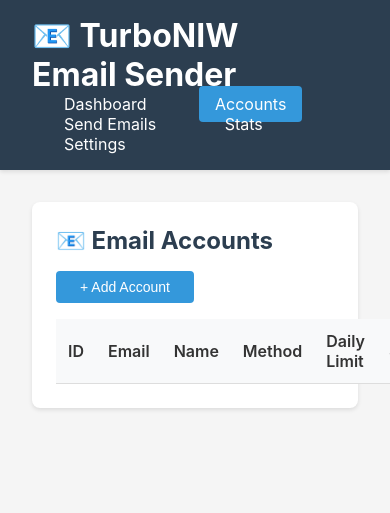
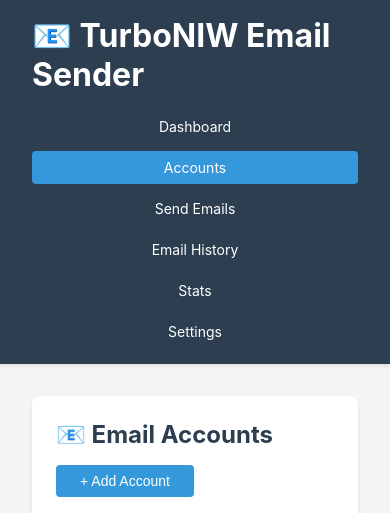
Before and after one commit to wenxie18/niw_sales, a Flask app: page /accounts in a window 390 px wide; the page is wider, and only the part inside the window is pictured. Shown: the top 513 px of that part. Run offline with Flask 3, Linux system fonts and the light colour scheme; lists and menus that the app fills with data are empty.

Commit message:
Add email history search feature and improve navbar styling
- Add email history search page with search functionality
- Add API endpoint to search sent_history.json by email address
- Display comprehensive email history (dates, accounts, counts)
- Improve navbar layout with flexbox for better alignment
- Make navigation responsive for mobile/tablet screens
- Right-align navigation links for cleaner appearance

```diff
--- a/TurboNIW_Email_Sender/web_app/app.py
+++ b/TurboNIW_Email_Sender/web_app/app.py
@@ -617,6 +617,43 @@
                          dates=dates)
 
 
+@app.route('/history')
+def history():
+    """Email history search page."""
+    return render_template('history.html')
+
+
+@app.route('/api/history/search', methods=['POST'])
+def search_history():
+    """Search email history by email address."""
+    data = request.json or {}
+    email = data.get('email', '').strip().lower()
+
+    if not email:
+        return jsonify({"success": False, "error": "Email address is required"}), 400
+
+    try:
+        history = load_history()
+        recipients = history.get('recipients', {})
+
+        # Search for exact match (case-insensitive)
+        if email in recipients:
+            recipient_data = recipients[email]
+            return jsonify({
+                "success": True,
+                "found": True,
+                "data": recipient_data
+            })
+        else:
+            return jsonify({
+                "success": True,
+                "found": False,
+                "message": f"No history found for {email}"
+            })
+    except Exception as e:
+        return jsonify({"success": False, "error": str(e)}), 500
+
+
 if __name__ == '__main__':
     # Ensure secrets directory exists
     SECRETS_DIR.mkdir(exist_ok=True)
--- a/TurboNIW_Email_Sender/web_app/templates/base.html
+++ b/TurboNIW_Email_Sender/web_app/templates/base.html
@@ -20,27 +20,61 @@
             color: white;
             padding: 1rem 2rem;
             box-shadow: 0 2px 4px rgba(0,0,0,0.1);
+            display: flex;
+            justify-content: space-between;
+            align-items: center;
+            flex-wrap: wrap;
         }
         .navbar h1 {
-            display: inline-block;
+            margin: 0;
             margin-right: 2rem;
+            flex-shrink: 0;
         }
         .navbar nav {
-            display: inline-block;
+            display: flex;
+            flex-wrap: wrap;
+            gap: 0.5rem;
+            align-items: center;
+            justify-content: flex-end;
+            flex: 1;
         }
         .navbar a {
             color: white;
             text-decoration: none;
-            margin: 0 1rem;
             padding: 0.5rem 1rem;
             border-radius: 4px;
             transition: background 0.2s;
+            white-space: nowrap;
+            font-size: 14px;
         }
         .navbar a:hover {
             background: #34495e;
         }
         .navbar a.active {
             background: #3498db;
+        }
+        @media (max-width: 1024px) {
+            .navbar {
+                flex-direction: column;
+                align-items: stretch;
+            }
+            .navbar h1 {
+                margin-bottom: 1rem;
+                margin-right: 0;
+            }
+            .navbar nav {
+                width: 100%;
+                justify-content: flex-start;
+            }
+        }
+        @media (max-width: 768px) {
+            .navbar nav {
+                flex-direction: column;
+                align-items: stretch;
+            }
+            .navbar a {
+                text-align: center;
+            }
         }
         .container {
             max-width: 1200px;
@@ -160,6 +194,7 @@
             <a href="/" class="{% if request.endpoint == 'dashboard' %}active{% endif %}">Dashboard</a>
             <a href="/accounts" class="{% if request.endpoint == 'accounts' %}active{% endif %}">Accounts</a>
             <a href="/send" class="{% if request.endpoint == 'send_page' %}active{% endif %}">Send Emails</a>
+            <a href="/history" class="{% if request.endpoint == 'history' %}active{% endif %}">Email History</a>
             <a href="/stats" class="{% if request.endpoint == 'stats' %}active{% endif %}">Stats</a>
             <a href="/settings" class="{% if request.endpoint == 'settings' %}active{% endif %}">Settings</a>
         </nav>
```
Also changed, not shown: TurboNIW_Email_Sender/web_app/templates/history.html (added, +183 -0 lines).
